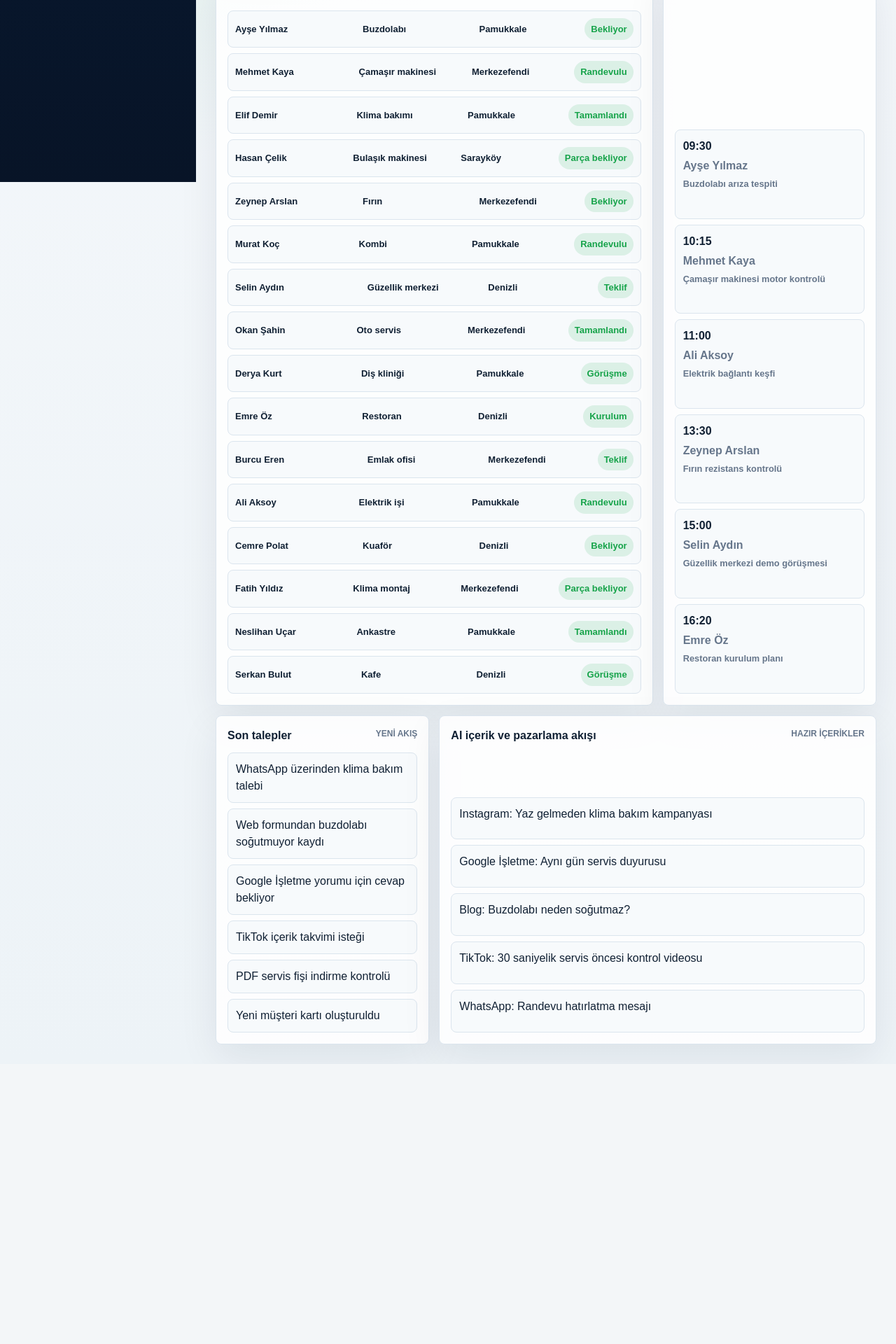
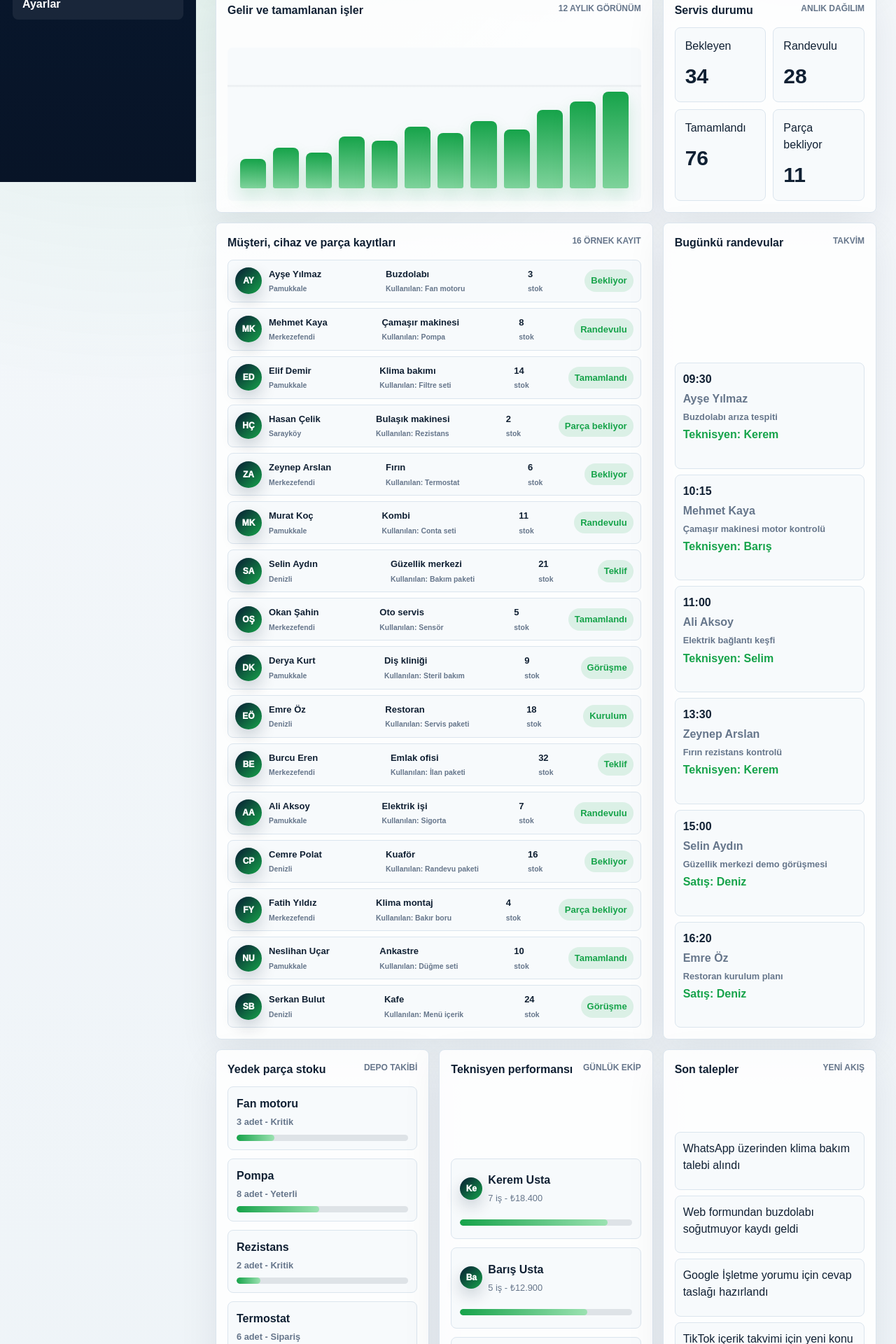
Before and after one commit to lazermix98/denizli-beyaz-esya, a Next.js app: page /demo-admin in a window 1280 px wide. Shown: the part 540-2460 px from the top of the page at 70% size. Before the commit the page ends 2060 px from the top, so only its background shows below. Built offline with nearby package versions, Linux system fonts and the light colour scheme.

Commit message:
Upgrade demo admin dashboard detail

```diff
--- a/app/globals.css
+++ b/app/globals.css
@@ -539,6 +539,14 @@ label {
   backdrop-filter: blur(14px);
 }
 
+.demo-topbar-actions {
+  display: flex;
+  align-items: center;
+  gap: 10px;
+  color: var(--muted);
+  font-size: 13px;
+}
+
 .demo-topbar span,
 .demo-card-head span,
 .demo-kpis span {
@@ -671,6 +679,41 @@ label {
   font-weight: 800;
 }
 
+.demo-row.rich {
+  grid-template-columns: auto 1.1fr 1.35fr .5fr auto;
+}
+
+.demo-row strong,
+.demo-row small,
+.demo-technicians strong,
+.demo-technicians small {
+  display: block;
+}
+
+.demo-row small,
+.demo-technicians small {
+  margin-top: 4px;
+  color: var(--muted);
+}
+
+.demo-avatar {
+  width: 38px;
+  height: 38px;
+  display: grid;
+  place-items: center;
+  border-radius: 999px;
+  background: linear-gradient(135deg, var(--navy), var(--green));
+  color: #fff;
+  font-size: 12px;
+  font-weight: 950;
+  box-shadow: 0 10px 22px rgba(7, 26, 51, .18);
+}
+
+.demo-avatar.small {
+  width: 32px;
+  height: 32px;
+}
+
 .demo-row mark {
   border-radius: 999px;
   background: rgba(22, 163, 74, .12);
@@ -690,11 +733,105 @@ label {
 }
 
 .demo-timeline span,
-.demo-timeline small {
+.demo-timeline small,
+.demo-timeline em {
   display: block;
   margin-top: 4px;
   color: var(--muted);
   font-weight: 800;
+}
+
+.demo-timeline em {
+  color: var(--green);
+  font-style: normal;
+}
+
+.demo-chart {
+  min-height: 190px;
+  display: flex;
+  align-items: end;
+  gap: 10px;
+  border-radius: 8px;
+  background:
+    linear-gradient(180deg, transparent 24%, rgba(7, 26, 51, .06) 25%, transparent 26%),
+    var(--panel-2);
+  padding: 18px;
+}
+
+.demo-chart span {
+  flex: 1;
+  min-width: 12px;
+  border-radius: 8px 8px 3px 3px;
+  background: linear-gradient(180deg, var(--green), #7ed39b);
+  box-shadow: 0 12px 24px rgba(22, 163, 74, .18);
+}
+
+.demo-status-mix {
+  display: grid;
+  grid-template-columns: repeat(2, minmax(0, 1fr));
+  gap: 10px;
+}
+
+.demo-status-mix div {
+  border: 1px solid var(--line);
+  border-radius: 8px;
+  background: var(--panel-2);
+  padding: 14px;
+}
+
+.demo-status-mix strong {
+  display: block;
+  margin-top: 8px;
+  font-size: 30px;
+}
+
+.demo-inventory,
+.demo-technicians {
+  display: grid;
+  gap: 12px;
+}
+
+.demo-inventory div,
+.demo-technicians div {
+  display: grid;
+  gap: 8px;
+  border: 1px solid var(--line);
+  border-radius: 8px;
+  background: var(--panel-2);
+  padding: 12px;
+}
+
+.demo-technicians div {
+  grid-template-columns: auto minmax(0, 1fr);
+  align-items: center;
+}
+
+.demo-inventory span,
+.demo-inventory small {
+  display: block;
+}
+
+.demo-inventory small {
+  margin-top: 4px;
+  color: var(--muted);
+  font-weight: 800;
+}
+
+.demo-inventory i,
+.demo-technicians i {
+  grid-column: 1 / -1;
+  height: 9px;
+  overflow: hidden;
+  border-radius: 999px;
+  background: rgba(7, 26, 51, .1);
+}
+
+.demo-inventory b,
+.demo-technicians b {
+  display: block;
+  height: 100%;
+  border-radius: inherit;
+  background: linear-gradient(90deg, var(--green), #9be2b1);
 }
 
 .service-grid article,
@@ -1221,6 +1358,13 @@ output {
     grid-template-columns: 1fr;
   }
 
+  .demo-row.rich,
+  .demo-topbar-actions {
+    grid-template-columns: 1fr;
+    flex-direction: column;
+    align-items: stretch;
+  }
+
   .demo-score {
     min-width: 0;
   }
--- a/components/demo/DemoAdminPage.tsx
+++ b/components/demo/DemoAdminPage.tsx
@@ -1,38 +1,59 @@
+import Link from "next/link";
+
 const customers = [
-  ["Ayşe Yılmaz", "Buzdolabı", "Pamukkale", "Bekliyor"],
-  ["Mehmet Kaya", "Çamaşır makinesi", "Merkezefendi", "Randevulu"],
-  ["Elif Demir", "Klima bakımı", "Pamukkale", "Tamamlandı"],
-  ["Hasan Çelik", "Bulaşık makinesi", "Sarayköy", "Parça bekliyor"],
-  ["Zeynep Arslan", "Fırın", "Merkezefendi", "Bekliyor"],
-  ["Murat Koç", "Kombi", "Pamukkale", "Randevulu"],
-  ["Selin Aydın", "Güzellik merkezi", "Denizli", "Teklif"],
-  ["Okan Şahin", "Oto servis", "Merkezefendi", "Tamamlandı"],
-  ["Derya Kurt", "Diş kliniği", "Pamukkale", "Görüşme"],
-  ["Emre Öz", "Restoran", "Denizli", "Kurulum"],
-  ["Burcu Eren", "Emlak ofisi", "Merkezefendi", "Teklif"],
-  ["Ali Aksoy", "Elektrik işi", "Pamukkale", "Randevulu"],
-  ["Cemre Polat", "Kuaför", "Denizli", "Bekliyor"],
-  ["Fatih Yıldız", "Klima montaj", "Merkezefendi", "Parça bekliyor"],
-  ["Neslihan Uçar", "Ankastre", "Pamukkale", "Tamamlandı"],
-  ["Serkan Bulut", "Kafe", "Denizli", "Görüşme"],
+  ["AY", "Ayşe Yılmaz", "Buzdolabı", "Pamukkale", "Fan motoru", "3", "Bekliyor"],
+  ["MK", "Mehmet Kaya", "Çamaşır makinesi", "Merkezefendi", "Pompa", "8", "Randevulu"],
+  ["ED", "Elif Demir", "Klima bakımı", "Pamukkale", "Filtre seti", "14", "Tamamlandı"],
+  ["HÇ", "Hasan Çelik", "Bulaşık makinesi", "Sarayköy", "Rezistans", "2", "Parça bekliyor"],
+  ["ZA", "Zeynep Arslan", "Fırın", "Merkezefendi", "Termostat", "6", "Bekliyor"],
+  ["MK", "Murat Koç", "Kombi", "Pamukkale", "Conta seti", "11", "Randevulu"],
+  ["SA", "Selin Aydın", "Güzellik merkezi", "Denizli", "Bakım paketi", "21", "Teklif"],
+  ["OŞ", "Okan Şahin", "Oto servis", "Merkezefendi", "Sensör", "5", "Tamamlandı"],
+  ["DK", "Derya Kurt", "Diş kliniği", "Pamukkale", "Steril bakım", "9", "Görüşme"],
+  ["EÖ", "Emre Öz", "Restoran", "Denizli", "Servis paketi", "18", "Kurulum"],
+  ["BE", "Burcu Eren", "Emlak ofisi", "Merkezefendi", "İlan paketi", "32", "Teklif"],
+  ["AA", "Ali Aksoy", "Elektrik işi", "Pamukkale", "Sigorta", "7", "Randevulu"],
+  ["CP", "Cemre Polat", "Kuaför", "Denizli", "Randevu paketi", "16", "Bekliyor"],
+  ["FY", "Fatih Yıldız", "Klima montaj", "Merkezefendi", "Bakır boru", "4", "Parça bekliyor"],
+  ["NU", "Neslihan Uçar", "Ankastre", "Pamukkale", "Düğme seti", "10", "Tamamlandı"],
+  ["SB", "Serkan Bulut", "Kafe", "Denizli", "Menü içerik", "24", "Görüşme"],
 ];
 
 const appointments = [
-  ["09:30", "Ayşe Yılmaz", "Buzdolabı arıza tespiti"],
-  ["10:15", "Mehmet Kaya", "Çamaşır makinesi motor kontrolü"],
-  ["11:00", "Ali Aksoy", "Elektrik bağlantı keşfi"],
-  ["13:30", "Zeynep Arslan", "Fırın rezistans kontrolü"],
-  ["15:00", "Selin Aydın", "Güzellik merkezi demo görüşmesi"],
-  ["16:20", "Emre Öz", "Restoran kurulum planı"],
+  ["09:30", "Ayşe Yılmaz", "Buzdolabı arıza tespiti", "Teknisyen: Kerem"],
+  ["10:15", "Mehmet Kaya", "Çamaşır makinesi motor kontrolü", "Teknisyen: Barış"],
+  ["11:00", "Ali Aksoy", "Elektrik bağlantı keşfi", "Teknisyen: Selim"],
+  ["13:30", "Zeynep Arslan", "Fırın rezistans kontrolü", "Teknisyen: Kerem"],
+  ["15:00", "Selin Aydın", "Güzellik merkezi demo görüşmesi", "Satış: Deniz"],
+  ["16:20", "Emre Öz", "Restoran kurulum planı", "Satış: Deniz"],
 ];
 
+const inventory = [
+  ["Fan motoru", "3 adet", 22, "Kritik"],
+  ["Pompa", "8 adet", 48, "Yeterli"],
+  ["Rezistans", "2 adet", 14, "Kritik"],
+  ["Termostat", "6 adet", 36, "Sipariş"],
+  ["Klima filtre seti", "14 adet", 70, "İyi"],
+  ["Bakır boru", "4 adet", 28, "Az"],
+];
+
+const technicians = [
+  ["Kerem Usta", "7 iş", "₺18.400", 86],
+  ["Barış Usta", "5 iş", "₺12.900", 74],
+  ["Selim Usta", "4 iş", "₺9.600", 68],
+  ["Deniz Satış", "6 görüşme", "₺42.000", 91],
+];
+
+const revenue = [42, 58, 51, 74, 68, 88, 79, 96, 84, 112, 124, 138];
+const statusMix = [["Bekleyen", 34], ["Randevulu", 28], ["Tamamlandı", 76], ["Parça bekliyor", 11]];
+
 const requests = [
-  "WhatsApp üzerinden klima bakım talebi",
-  "Web formundan buzdolabı soğutmuyor kaydı",
-  "Google İşletme yorumu için cevap bekliyor",
-  "TikTok içerik takvimi isteği",
-  "PDF servis fişi indirme kontrolü",
-  "Yeni müşteri kartı oluşturuldu",
+  "WhatsApp üzerinden klima bakım talebi alındı",
+  "Web formundan buzdolabı soğutmuyor kaydı geldi",
+  "Google İşletme yorumu için cevap taslağı hazırlandı",
+  "TikTok içerik takvimi için yeni konu önerildi",
+  "PDF servis fişi müşteri kartına bağlandı",
+  "Yeni müşteri kartı ve cihaz geçmişi oluşturuldu",
 ];
 
 const contents = [
@@ -54,7 +75,7 @@ export function DemoAdminPage() {
             <small>Demo operasyon paneli</small>
           </div>
         </div>
-        {["Dashboard", "Müşteriler", "Talepler", "Randevular", "İş kayıtları", "AI içerik", "PDF rapor", "Ayarlar"].map((item, index) => (
+        {["Dashboard", "Müşteriler", "Talepler", "Randevular", "İş kayıtları", "Stok", "AI içerik", "Raporlar", "Ayarlar"].map((item, index) => (
           <a className={index === 0 ? "active" : ""} href="#demo-dashboard" key={item}>{item}</a>
         ))}
       </aside>
@@ -65,14 +86,17 @@ export function DemoAdminPage() {
             <span>Canlı demo</span>
             <strong>Denizli Beyaz Eşya Servisi</strong>
           </div>
-          <Link href="/">Ana sayfaya dön</Link>
+          <div className="demo-topbar-actions">
+            <strong>21 Temmuz 2026</strong>
+            <Link href="/">Ana sayfaya dön</Link>
+          </div>
         </nav>
 
         <header className="demo-hero-card">
           <div>
             <span>Bugünün operasyon özeti</span>
             <h1>Dolu veriyle çalışan profesyonel SaaS paneli</h1>
-            <p>Müşteri, talep, randevu, servis kaydı ve içerik üretimi aynı ekranda yönetilir.</p>
+            <p>Müşteri resmi, cihaz geçmişi, stok, kullanılan parça, randevu, ciro ve içerik üretimi aynı yönetim ekranında görünür.</p>
           </div>
           <div className="demo-score">
             <strong>94%</strong>
@@ -85,21 +109,49 @@ export function DemoAdminPage() {
           <article><span>Bekleyen talep</span><strong>34</strong><small>12 acil kayıt</small></article>
           <article><span>Bugünkü randevu</span><strong>18</strong><small>6 tamamlandı</small></article>
           <article><span>Aylık ciro</span><strong>₺286.400</strong><small>%22 artış</small></article>
-          <article><span>AI içerik</span><strong>74</strong><small>Bu ay üretildi</small></article>
+          <article><span>Stok uyarısı</span><strong>4</strong><small>Kritik parça</small></article>
         </section>
 
         <section className="demo-grid">
           <article className="demo-card demo-span-2">
             <div className="demo-card-head">
-              <strong>Müşteri ve servis kayıtları</strong>
+              <strong>Gelir ve tamamlanan işler</strong>
+              <span>12 aylık görünüm</span>
+            </div>
+            <div className="demo-chart">
+              {revenue.map((value, index) => (
+                <span style={{ height: `${value}px` }} title={`${index + 1}. ay`} key={index} />
+              ))}
+            </div>
+          </article>
+
+          <article className="demo-card">
+            <div className="demo-card-head">
+              <strong>Servis durumu</strong>
+              <span>Anlık dağılım</span>
+            </div>
+            <div className="demo-status-mix">
+              {statusMix.map(([label, value]) => (
+                <div key={label}>
+                  <span>{label}</span>
+                  <strong>{value}</strong>
+                </div>
+              ))}
+            </div>
+          </article>
+
+          <article className="demo-card demo-span-2">
+            <div className="demo-card-head">
+              <strong>Müşteri, cihaz ve parça kayıtları</strong>
               <span>16 örnek kayıt</span>
             </div>
             <div className="demo-table">
-              {customers.map(([name, service, district, status]) => (
-                <div className="demo-row" key={`${name}-${service}`}>
-                  <span>{name}</span>
-                  <span>{service}</span>
-                  <span>{district}</span>
+              {customers.map(([initials, name, service, district, part, stock, status]) => (
+                <div className="demo-row rich" key={`${name}-${service}`}>
+                  <span className="demo-avatar">{initials}</span>
+                  <span><strong>{name}</strong><small>{district}</small></span>
+                  <span><strong>{service}</strong><small>Kullanılan: {part}</small></span>
+                  <span><strong>{stock}</strong><small>stok</small></span>
                   <mark>{status}</mark>
                 </div>
               ))}
@@ -112,11 +164,43 @@ export function DemoAdminPage() {
               <span>Takvim</span>
             </div>
             <div className="demo-timeline">
-              {appointments.map(([time, name, job]) => (
+              {appointments.map(([time, name, job, owner]) => (
                 <div key={`${time}-${name}`}>
                   <strong>{time}</strong>
                   <span>{name}</span>
                   <small>{job}</small>
+                  <em>{owner}</em>
+                </div>
+              ))}
+            </div>
+          </article>
+
+          <article className="demo-card">
+            <div className="demo-card-head">
+              <strong>Yedek parça stoku</strong>
+              <span>Depo takibi</span>
+            </div>
+            <div className="demo-inventory">
+              {inventory.map(([part, count, percent, status]) => (
+                <div key={part}>
+                  <span><strong>{part}</strong><small>{count} - {status}</small></span>
+                  <i><b style={{ width: `${percent}%` }} /></i>
+                </div>
+              ))}
+            </div>
+          </article>
+
+          <article className="demo-card">
+            <div className="demo-card-head">
+              <strong>Teknisyen performansı</strong>
+              <span>Günlük ekip</span>
+            </div>
+            <div className="demo-technicians">
+              {technicians.map(([name, jobs, revenueText, percent]) => (
+                <div key={name}>
+                  <span className="demo-avatar small">{String(name).slice(0, 2)}</span>
+                  <span><strong>{name}</strong><small>{jobs} - {revenueText}</small></span>
+                  <i><b style={{ width: `${percent}%` }} /></i>
                 </div>
               ))}
             </div>
@@ -146,4 +230,3 @@ export function DemoAdminPage() {
     </main>
   );
 }
-import Link from "next/link";
```
